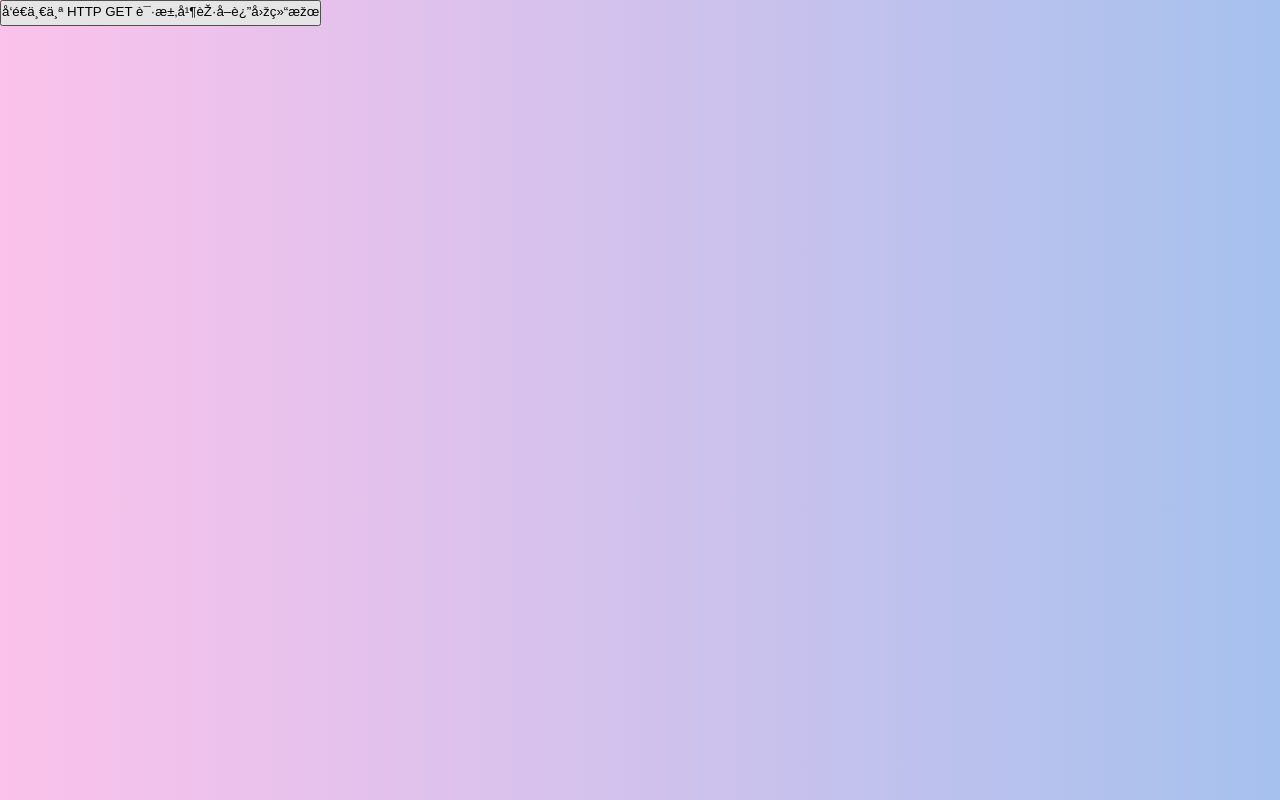
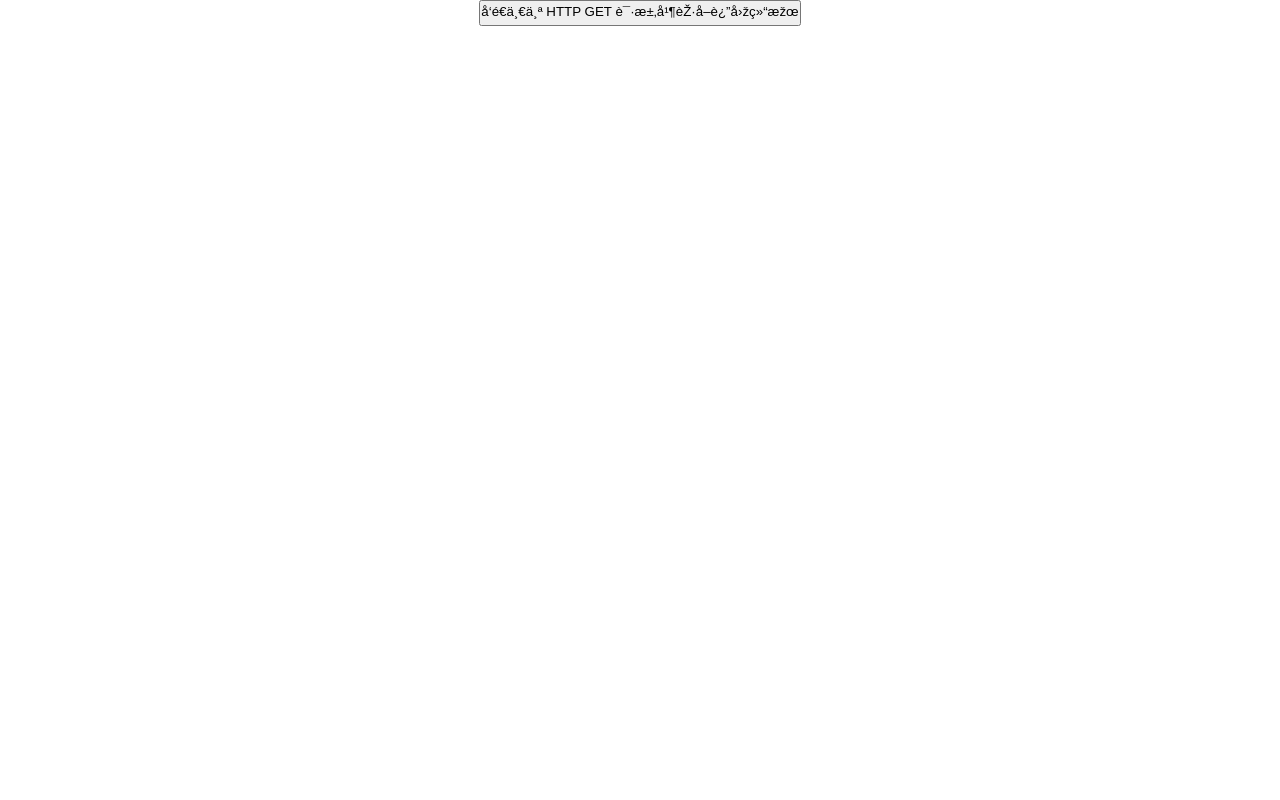
Before and after one commit to ToughenFlat/ToughenFlat.github.io, a plain HTML site: page index.html in a window 1280 px wide. Drawn offline with nearby package versions, Linux system fonts and the light colour scheme.

Commit message:
Update index.html

```diff
--- a/index.html
+++ b/index.html
@@ -15,10 +15,7 @@
         }
         body {
             height: 100%;
-        }
-        .container {
-            height: 100%;
-            background-image: linear-gradient(to right, #fbc2eb, #a6c1ee);
+		text-align: center;
         }
     </style>
 </head>
@@ -29,7 +26,7 @@
         <script>
 $(document).ready(function(){
 	$("button").click(function(){
-		$.get("www.baidu.com",function(data,status){
+		$.get("http://www.baidu.com",function(data,status){
 			alert(data);
 		});
 	});
```
